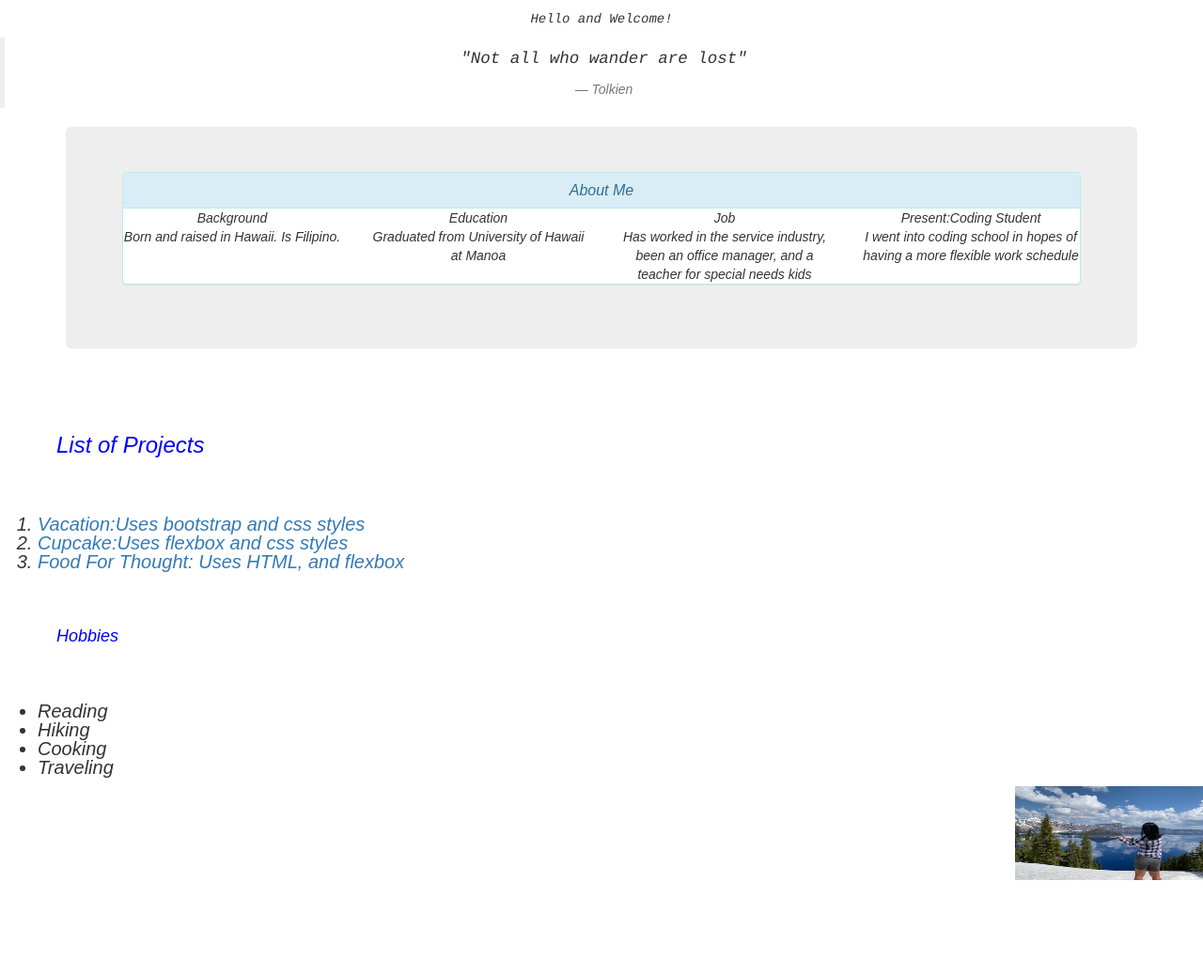
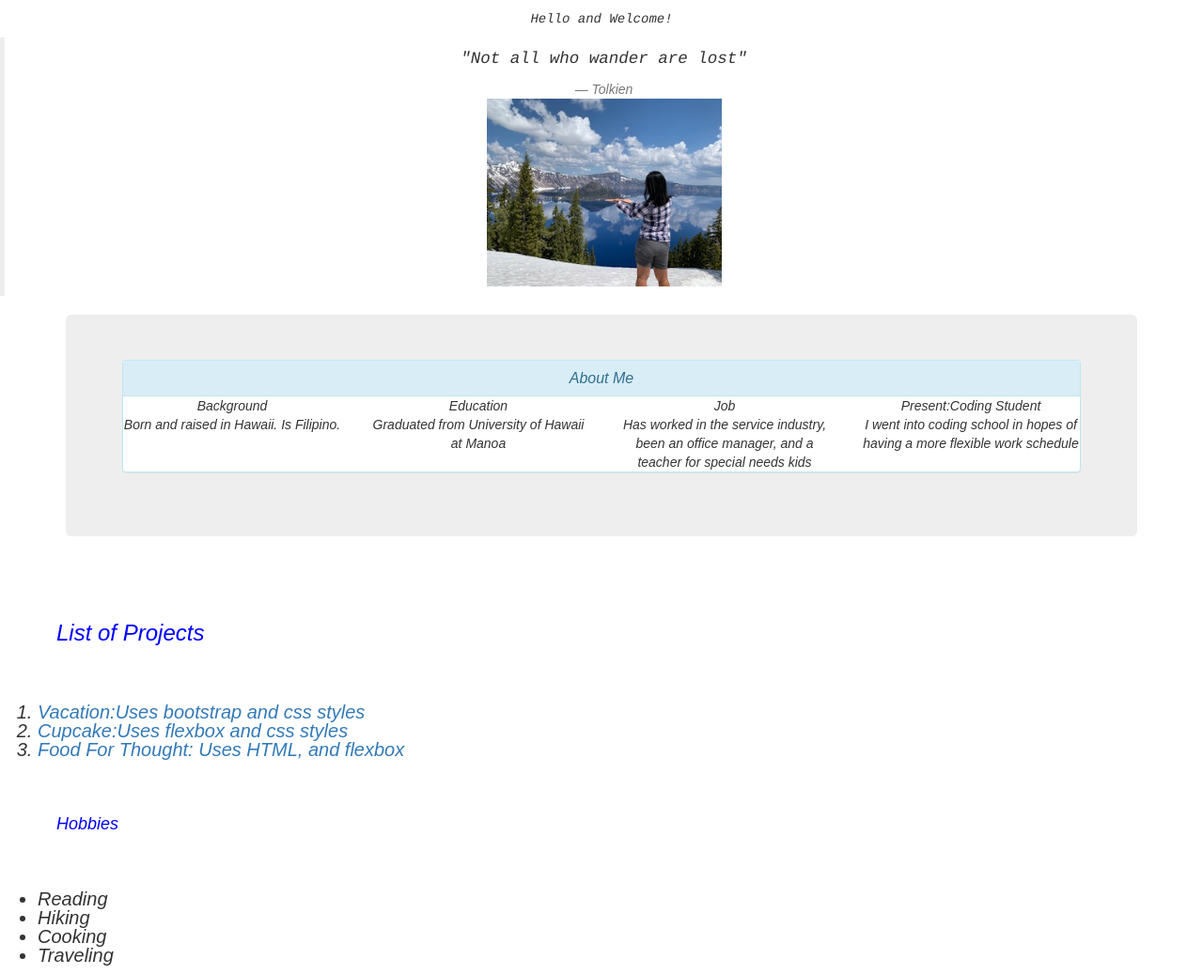
Before and after one commit to marialagunero/firstcodereview, a plain HTML site: page index.html in a window 1280 px wide. Shown: the part 66-1103 px from the top of the page at 94% size. Before the commit the page ends 1003 px from the top, so only its background shows below. Drawn offline with Linux system fonts and the light colour scheme.

Commit message:
add float picture and changed look of link to github on readme.md

```diff
--- a/index.html
+++ b/index.html
@@ -13,6 +13,7 @@
     <blockquote>
         <p>"Not all who wander are lost"</p>
         <footer>Tolkien</footer>
+    <img src="img/img2.jpg" alt="maria1"style="float:center" width="250" height="200">
   </div>
     </blockquote>
 
@@ -64,15 +65,5 @@
       <li>Cooking</li>
       <li>Traveling</li>
     </ul>
-
-
-
-      <img src="img/img2.jpg" alt="maria1"style="float:right" width="200" height="100">
-
-
-
-
-
-
   </body>
-  </html>
+</html>
```
Also changed, not shown: 1 other file.
